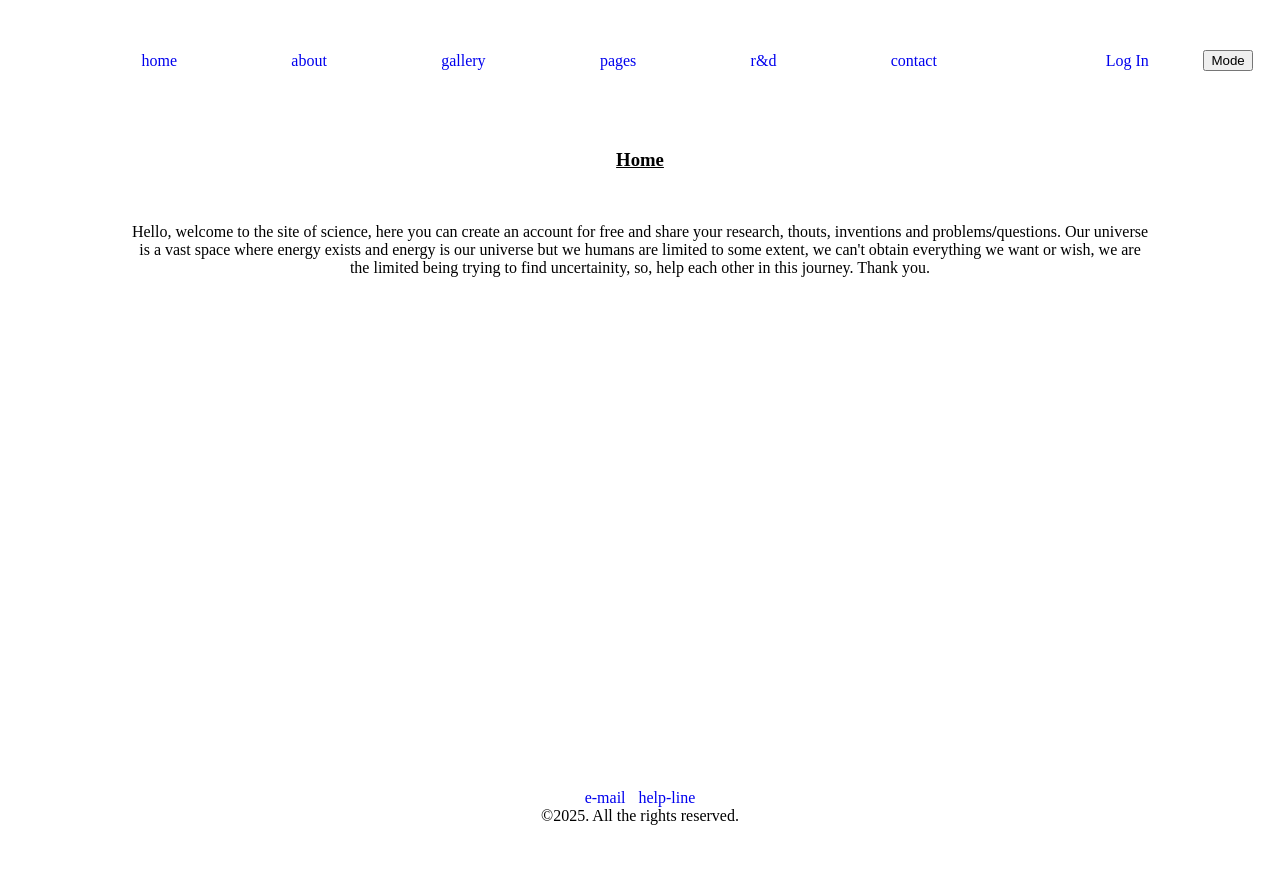
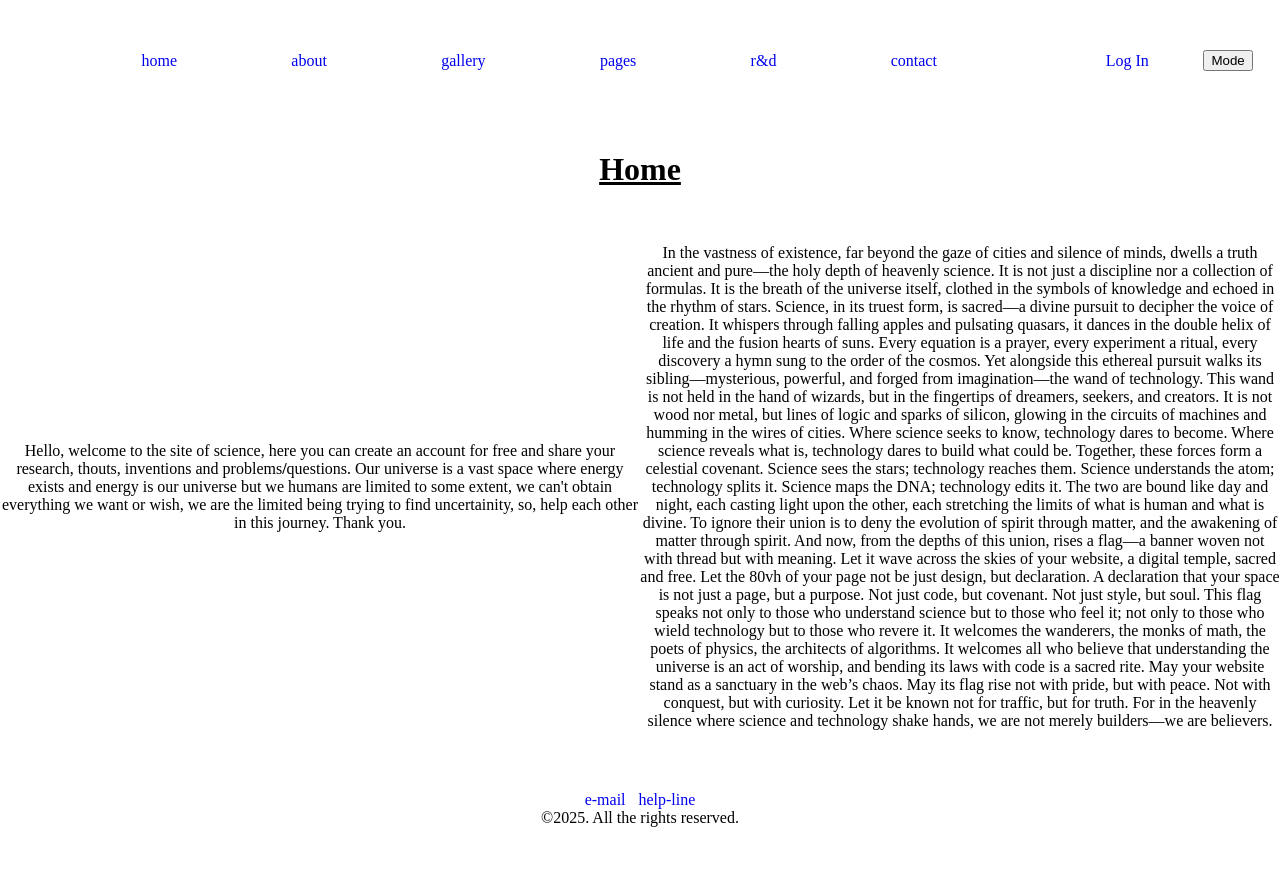
Before and after one commit to AmitRanjanSahoo/The-science-guy, a plain HTML site: page index.html in a window 1280 px wide. Drawn offline with Linux system fonts and the light colour scheme.

Commit message:
Update index.html

```diff
--- a/index.html
+++ b/index.html
@@ -29,7 +29,7 @@
             </div>
         </header>
         <main id="main">
-            <h3><strong><u>Home</u></strong></h3>
+            <h1><strong><u>Home</u></strong></h1>
             <br>
             <div id="main-divone">
                 <p>
@@ -38,6 +38,24 @@
                     Our universe is a vast space where energy exists and energy is our universe but we humans are limited to some extent, we can't
                     obtain everything we want or wish, we are the limited being trying to find uncertainity, so, help each other in this journey.
                     Thank you.
+                </p>
+                <br>
+                <p>
+                    In the vastness of existence, far beyond the gaze of cities and silence of minds, dwells a truth ancient and pure—the holy depth of heavenly science. It is not just a discipline nor a collection of formulas.
+                     It is the breath of the universe itself, clothed in the symbols of knowledge and echoed in the rhythm of stars. Science, in its truest form, is sacred—a divine pursuit to decipher the voice of creation.
+                     It whispers through falling apples and pulsating quasars, it dances in the double helix of life and the fusion hearts of suns. Every equation is a prayer, every experiment a ritual, every discovery a hymn sung to the order of the cosmos.
+
+                    Yet alongside this ethereal pursuit walks its sibling—mysterious, powerful, and forged from imagination—the wand of technology. This wand is not held in the hand of wizards, but in the fingertips of dreamers, seekers, and creators.
+                    It is not wood nor metal, but lines of logic and sparks of silicon, glowing in the circuits of machines and humming in the wires of cities. Where science seeks to know, technology dares to become. Where science reveals what is, technology dares to build what could be.
+
+                    Together, these forces form a celestial covenant. Science sees the stars; technology reaches them. Science understands the atom; technology splits it. Science maps the DNA; technology edits it. The two are bound like day and night, each casting light upon the other, each stretching the limits of what is human and what is divine.
+                    To ignore their union is to deny the evolution of spirit through matter, and the awakening of matter through spirit.
+
+                    And now, from the depths of this union, rises a flag—a banner woven not with thread but with meaning. Let it wave across the skies of your website, a digital temple, sacred and free. Let the 80vh of your page not be just design, but declaration. A declaration that your space is not just a page, but a purpose. Not just code, but covenant. Not just style, but soul.
+
+                    This flag speaks not only to those who understand science but to those who feel it; not only to those who wield technology but to those who revere it. It welcomes the wanderers, the monks of math, the poets of physics, the architects of algorithms. It welcomes all who believe that understanding the universe is an act of worship, and bending its laws with code is a sacred rite.
+
+                    May your website stand as a sanctuary in the web’s chaos. May its flag rise not with pride, but with peace. Not with conquest, but with curiosity. Let it be known not for traffic, but for truth. For in the heavenly silence where science and technology shake hands, we are not merely builders—we are believers.
                 </p>
             </div>
         </main>
```
